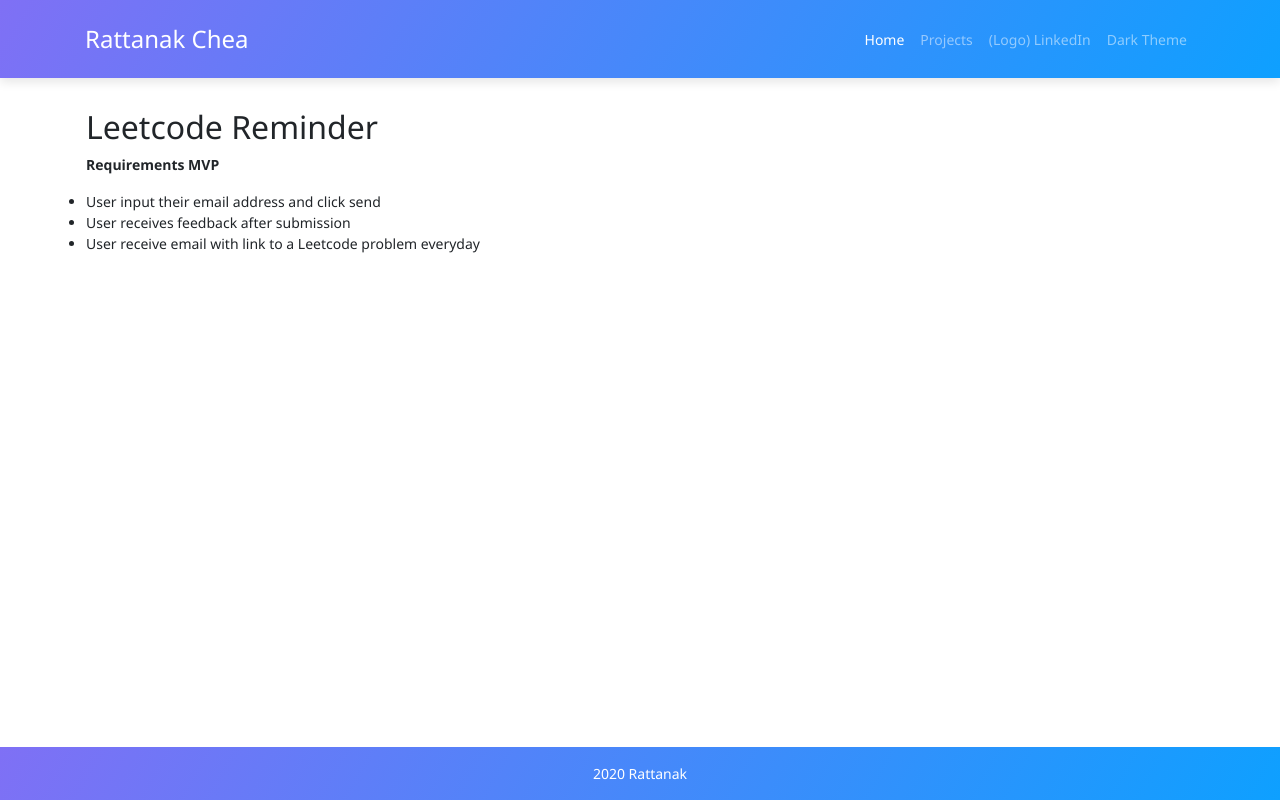
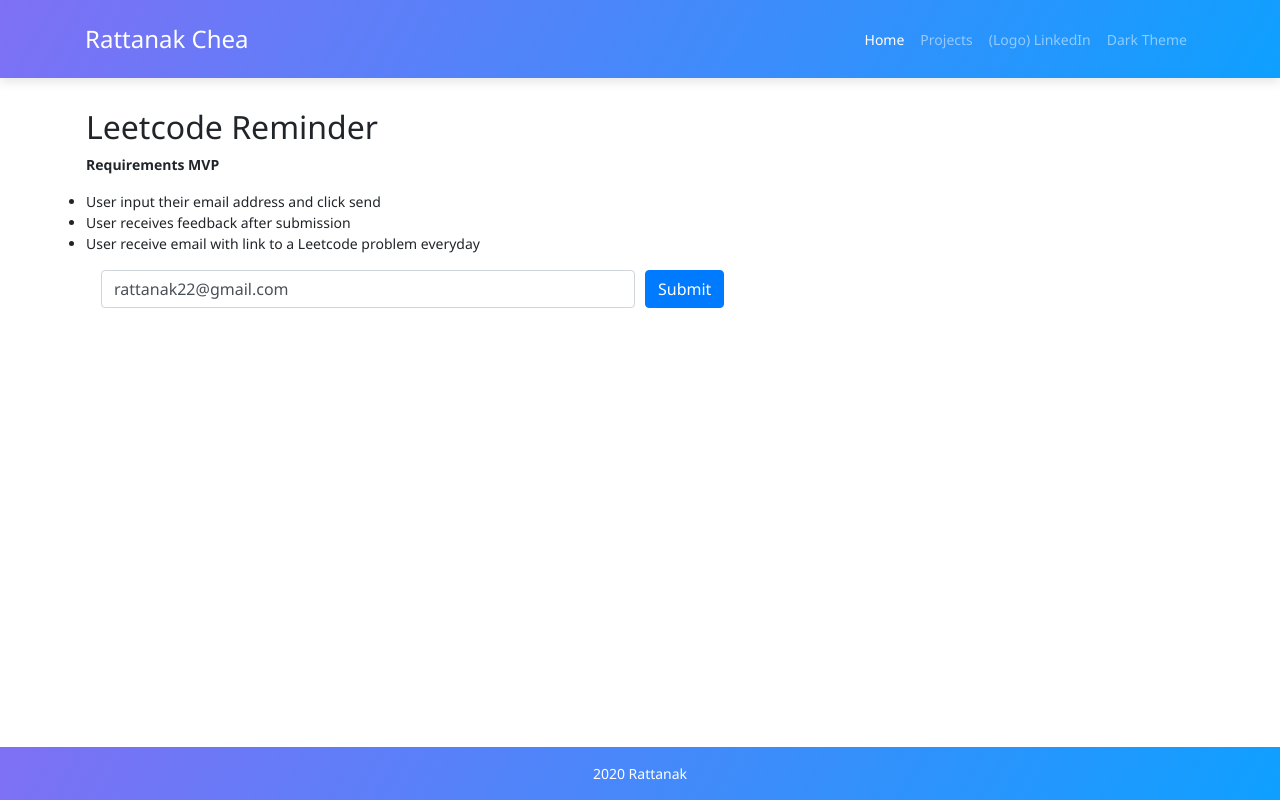
Before and after one commit to rattanakchea/rattanakchea.github.io, an Angular app: page /leetcode-reminder in a window 1280 px wide. Built offline with nearby package versions, Linux system fonts and the light colour scheme.

Commit message:
template drive validate form

```diff
--- a/src/app/app.module.ts
+++ b/src/app/app.module.ts
@@ -2,6 +2,7 @@ import { BrowserModule } from "@angular/platform-browser";
 import { NgModule } from "@angular/core";
 import { HttpClientModule } from "@angular/common/http";
 import { AppRoutingModule } from "./app-routing.module";
+import { FormsModule } from '@angular/forms';
 import { AppComponent } from "./app.component";
 import { IntroductionComponent } from "./introduction/introduction.component";
 import { HomeComponent } from "./home/home.component";
@@ -17,7 +18,7 @@ import { LeetcodeReminderComponent } from './leetcode-reminder/leetcode-reminder
     ProjectsComponent,
     LeetcodeReminderComponent
   ],
-  imports: [BrowserModule, AppRoutingModule, HttpClientModule],
+  imports: [BrowserModule, AppRoutingModule, HttpClientModule, FormsModule],
   providers: [loadingInterceptorProviders],
   bootstrap: [AppComponent]
 })
--- a/src/app/leetcode-reminder/leetcode-reminder.component.html
+++ b/src/app/leetcode-reminder/leetcode-reminder.component.html
@@ -6,3 +6,31 @@
   <li>User receives feedback after submission</li>
   <li>User receive email with link to a Leetcode problem everyday</li>
 </ul>
+
+<div class="container mx-auto">
+  <form (ngSubmit)="onSubmit()" #emailForm="ngForm">
+    <div class="form-row align-items-center">
+      <div class="col-auto w-50">
+        <label class="sr-only" for="inlineFormInput">Name</label>
+        <input
+          type="text"
+          class="form-control mb-2"
+          placeholder="Enter your email"
+          name="email"
+          required
+          pattern="[a-z0-9._%+-]+@[a-z0-9.-]+\.[a-z]{2,4}$"
+          [(ngModel)]="email"
+        />
+      </div>
+      <div class="col-auto">
+        <button
+          type="submit"
+          class="btn btn-primary mb-2"
+          [disabled]="!emailForm.form.valid"
+        >
+          Submit
+        </button>
+      </div>
+    </div>
+  </form>
+</div>
--- a/src/app/leetcode-reminder/leetcode-reminder.component.scss
+++ b/src/app/leetcode-reminder/leetcode-reminder.component.scss
@@ -0,0 +1,3 @@
+:host {
+  width: 100%;
+}
--- a/src/app/leetcode-reminder/leetcode-reminder.component.ts
+++ b/src/app/leetcode-reminder/leetcode-reminder.component.ts
@@ -1,15 +1,18 @@
-import { Component, OnInit } from '@angular/core';
+import { Component, OnInit } from "@angular/core";
 
 @Component({
-  selector: 'app-leetcode-reminder',
-  templateUrl: './leetcode-reminder.component.html',
-  styleUrls: ['./leetcode-reminder.component.scss']
+  selector: "app-leetcode-reminder",
+  templateUrl: "./leetcode-reminder.component.html",
+  styleUrls: ["./leetcode-reminder.component.scss"]
 })
 export class LeetcodeReminderComponent implements OnInit {
+  email: string = "rattanak22@gmail.com";
 
-  constructor() { }
+  constructor() {}
 
-  ngOnInit(): void {
+  ngOnInit(): void {}
+
+  onSubmit() {
+    console.log("You submitted: ", this.email);
   }
-
 }
```
